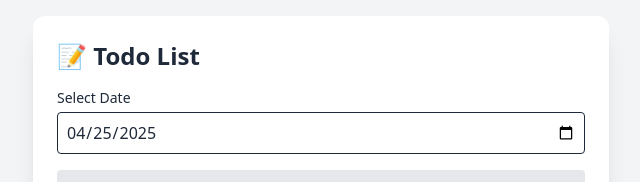
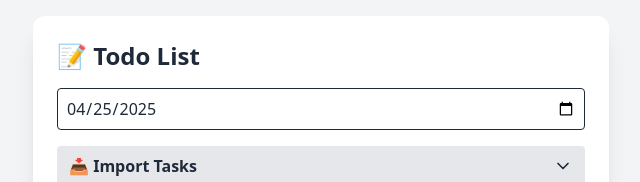
Before and after one commit to serafimkvashnin/excel-todos, a React (Vite) app: page / in a window 1280 px wide. Shown: the top 182 px of the page, without its empty margins (319-959 px from the left). Built offline with nearby package versions, Linux system fonts and the light colour scheme; no server answers; the database is empty.

Commit message:
Remove date picker label

```diff
--- a/src/App.jsx
+++ b/src/App.jsx
@@ -74,16 +74,12 @@ const App = () => {
       <div className="max-w-xl mx-auto bg-white shadow-xl p-6 rounded-xl">
         <h1 className="text-2xl font-bold mb-4">📝 Todo List</h1>
 
-        {/* Date Picker */}
-        <div className="mb-4">
-          <label className="block text-sm mb-1">Select Date</label>
-          <input
-            type="date"
-            className="border p-2 rounded w-full"
-            value={selectedDate}
-            onChange={(e) => setSelectedDate(e.target.value)}
-          />
-        </div>
+        <input
+          type="date"
+          className="border p-2 mb-4 rounded w-full"
+          value={selectedDate}
+          onChange={(e) => setSelectedDate(e.target.value)}
+        />
 
         <TaskInput
           input={input}
```
